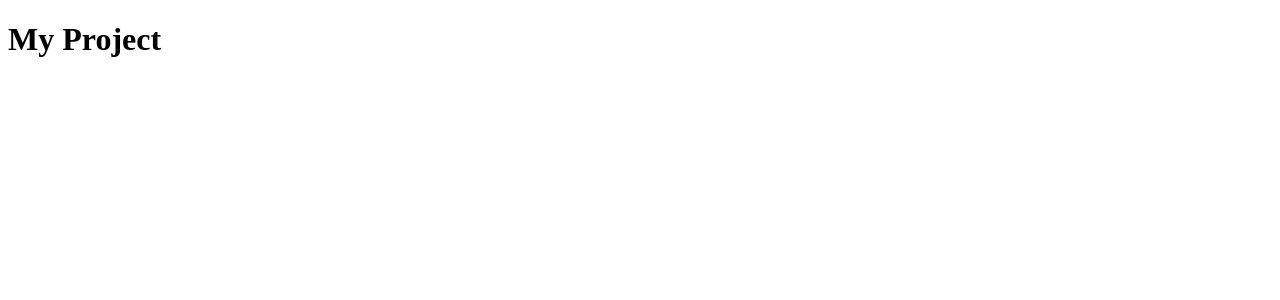
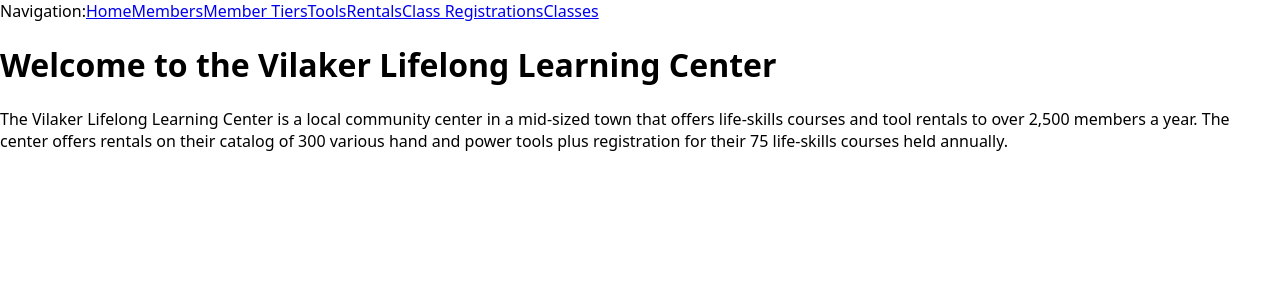
Before and after one commit to Alfonso-v1/vilaker_center, a React app in the folder frontend/: page / in a window 1280 px wide. Shown: the top 300 px of the page. Built offline with nearby package versions, Linux system fonts and the light colour scheme; the HTML template or start-up script is replaced by a standard one.

Commit message:
Created nav along with basic code for each page

```diff
--- a/frontend/src/App.jsx
+++ b/frontend/src/App.jsx
@@ -1,9 +1,37 @@
+import React from 'react';
+import { Routes, Route } from 'react-router-dom';
+
+// Pages
+import Home from './pages/Home';
+import Members from './pages/Members';
+import MemberTiers from './pages/MemberTiers';
+import Tools from './pages/Tools';
+import Rentals from './pages/Rentals';
+import ClassRegistrations from './pages/ClassRegistrations';
+import Classes from './pages/Classes';
+
+// Components
+import Navigation from './components/Navigation';
+
+// Define the backend port and URL for API requests
+const backendPort = 4292;  // Use the port you assigned to the backend server, this would normally go in a .env file
+const backendURL = `http://classwork.engr.oregonstate.edu:${backendPort}`;
+
 function App() {
-  return (
-    <div>
-      <h1>My Project</h1>
-    </div>
-  );
-}
 
-export default App;
+    return (
+        <>
+            <Navigation />
+            <Routes>
+                <Route path="/" element={<Home />} />
+                <Route path="/members" element={<Members backendURL={backendURL} />} />
+                <Route path="/member-tiers" element={<MemberTiers backendURL={backendURL} />} />
+                <Route path="/tools" element={<Tools backendURL={backendURL} />} />
+                <Route path="/rentals" element={<Rentals backendURL={backendURL} />} />
+                <Route path="/class-registrations" element={<ClassRegistrations backendURL={backendURL} />} />
+                <Route path="/classes" element={<Classes backendURL={backendURL} />} />
+            </Routes>
+        </>
+    );
+
+} export default App;
--- a/frontend/src/components/Navigation.jsx
+++ b/frontend/src/components/Navigation.jsx
@@ -0,0 +1,14 @@
+function Navigation() {
+    return (
+        <nav>
+            Navigation:
+            <a href="/">Home</a>
+            <a href="/members">Members</a>
+            <a href="/member-tiers">Member Tiers</a>
+            <a href="/tools">Tools</a>
+            <a href="/rentals">Rentals</a>
+            <a href="/class-registrations">Class Registrations</a>
+            <a href="/classes">Classes</a>
+        </nav>
+    )
+} export default Navigation;
--- a/frontend/src/main.jsx
+++ b/frontend/src/main.jsx
@@ -1,9 +1,13 @@
-import React from "react";
-import ReactDOM from "react-dom/client";
-import App from "./App.jsx";
+import { StrictMode } from 'react'
+import { createRoot } from 'react-dom/client'
+import { BrowserRouter } from 'react-router-dom';
+import './index.css'
+import App from './App.jsx'
 
-ReactDOM.createRoot(document.getElementById("root")).render(
-  <React.StrictMode>
-    <App />
-  </React.StrictMode>
+createRoot(document.getElementById('root')).render(
+    <StrictMode>
+        <BrowserRouter>
+            <App />
+        </BrowserRouter>
+    </StrictMode>,
 );
--- a/frontend/src/pages/ClassRegistrations.jsx
+++ b/frontend/src/pages/ClassRegistrations.jsx
@@ -0,0 +1,9 @@
+function ClassRegistrations() {
+  return (
+    <div>
+      <h1>Class Registrations</h1>
+    </div>
+  );
+}
+
+export default ClassRegistrations;
--- a/frontend/src/pages/Classes.jsx
+++ b/frontend/src/pages/Classes.jsx
@@ -0,0 +1,9 @@
+function Members() {
+  return (
+    <div>
+      <h1>Members</h1>
+    </div>
+  );
+}
+
+export default Members;
--- a/frontend/src/pages/Home.jsx
+++ b/frontend/src/pages/Home.jsx
@@ -0,0 +1,15 @@
+function Home() {
+  return (
+    <div>
+      <h1>Welcome to the Vilaker Lifelong Learning Center</h1>
+
+      <p>The Vilaker Lifelong Learning Center is a local community center in a mid-sized town that offers
+        life-skills courses and tool rentals to over 2,500 members a year. The center offers rentals on
+        their catalog of 300 various hand and power tools plus registration for their 75 life-skills courses
+        held annually.</p>
+
+    </div>
+  );
+}
+
+export default Home;
--- a/frontend/src/pages/MemberTiers.jsx
+++ b/frontend/src/pages/MemberTiers.jsx
@@ -0,0 +1,9 @@
+function MemberTiers() {
+  return (
+    <div>
+      <h1>Member Tiers</h1>
+    </div>
+  );
+}
+
+export default MemberTiers;
--- a/frontend/src/pages/Members.jsx
+++ b/frontend/src/pages/Members.jsx
@@ -0,0 +1,9 @@
+function Members() {
+  return (
+    <div>
+      <h1>Members</h1>
+    </div>
+  );
+}
+
+export default Members;
--- a/frontend/src/pages/Rentals.jsx
+++ b/frontend/src/pages/Rentals.jsx
@@ -0,0 +1,9 @@
+function Rentals() {
+  return (
+    <div>
+      <h1>Rentals</h1>
+    </div>
+  );
+}
+
+export default Rentals;
--- a/frontend/src/pages/Tools.jsx
+++ b/frontend/src/pages/Tools.jsx
@@ -0,0 +1,9 @@
+function Tools() {
+  return (
+    <div>
+      <h1>Tools</h1>
+    </div>
+  );
+}
+
+export default Tools;
```
